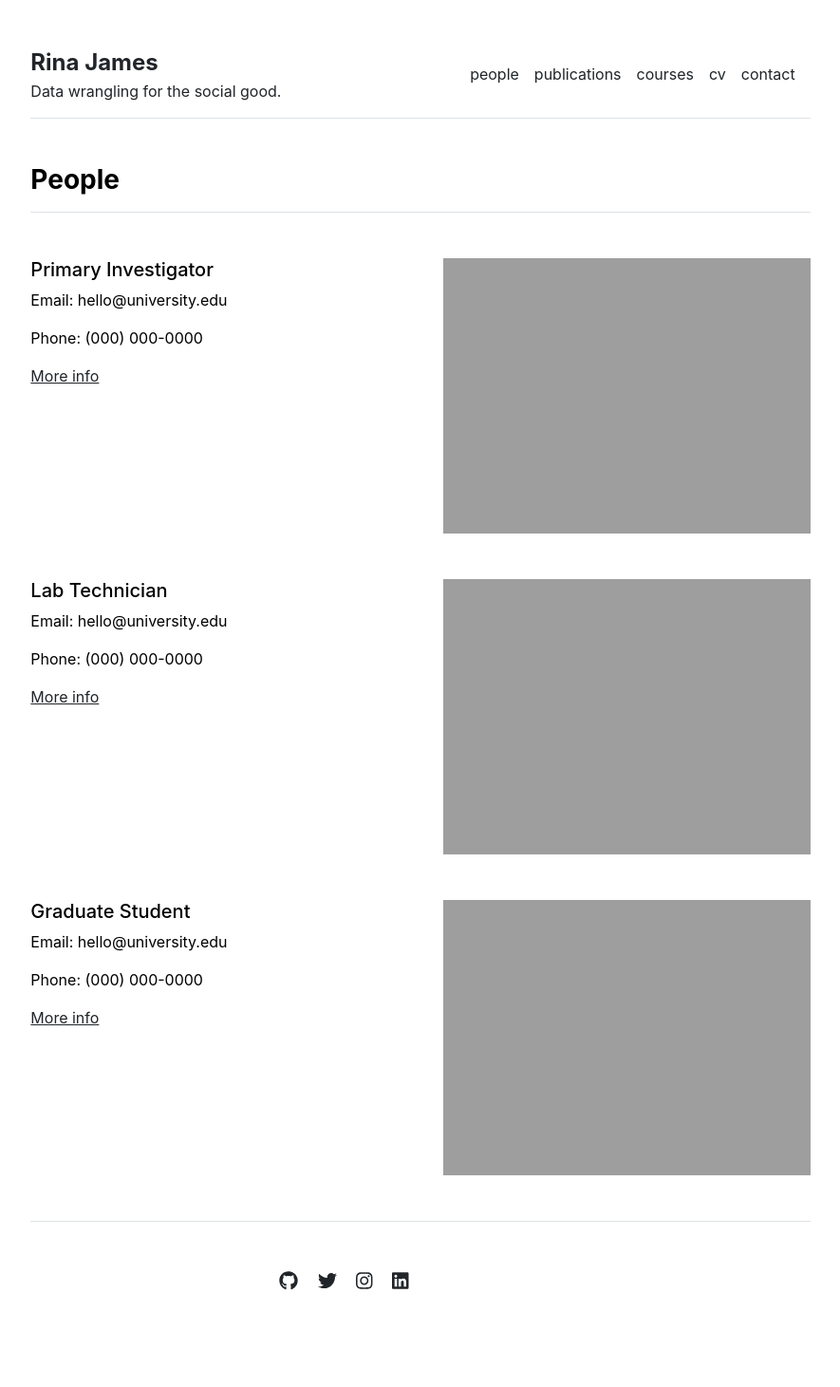
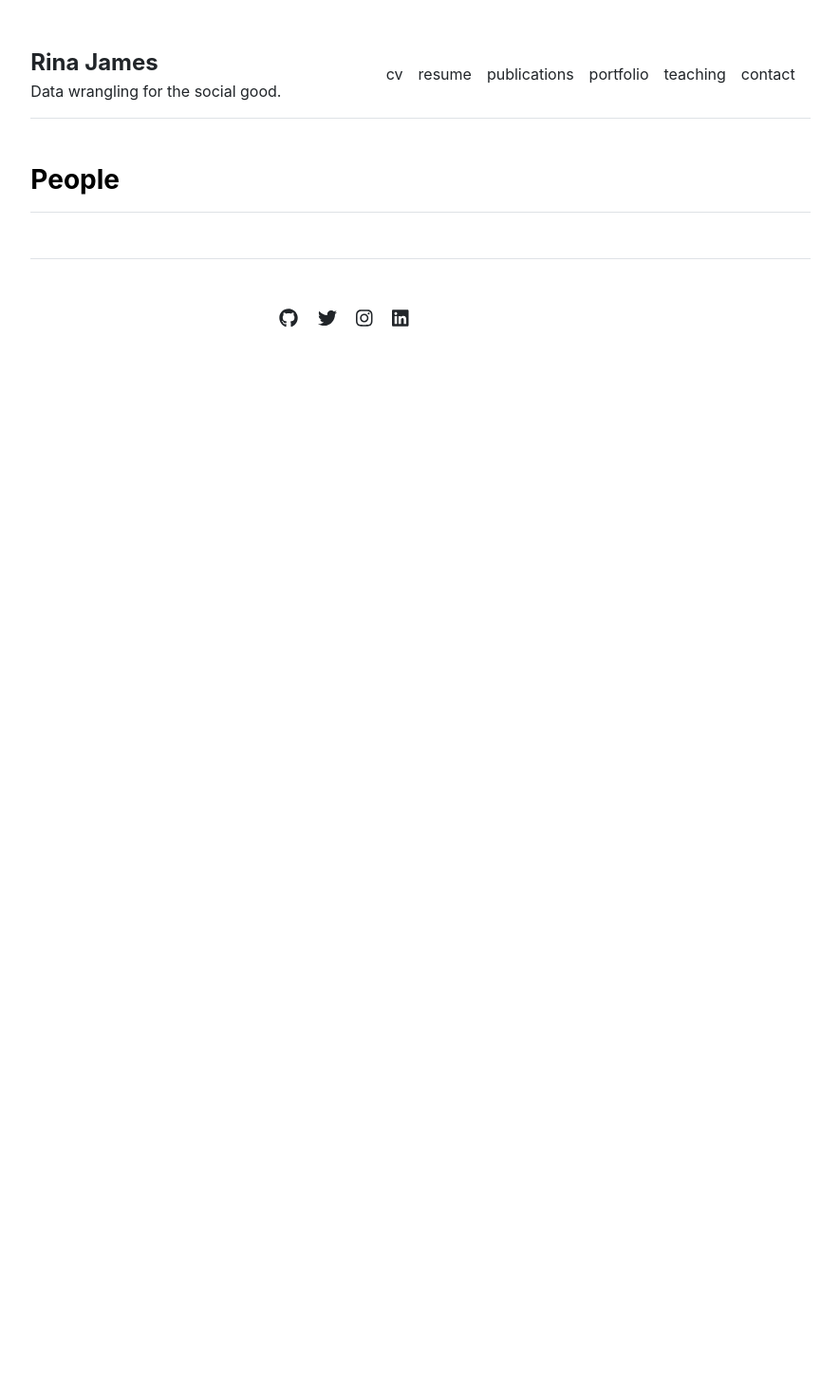
Before and after one commit to rinajames/rinajames.github.io, a Jekyll site: the page built from people.md, in a window 1280 px wide. Shown: the whole page at 95% size, without its empty margins (197-1082 px from the left). Built offline with Jekyll 4.4.1, drawn with Linux system fonts in a browser that asks for light colours; after the commit the page ends 900 px from its top, so only the background shows below that.

Commit message:
Update settings.yml

```diff
--- a/_data/settings.yml
+++ b/_data/settings.yml
@@ -1,14 +1,10 @@
 menu:
-- {name: 'people', url: '/people'}
+- {name: 'cv', url: '/cv'}
+- {name: 'resume', url: '/resume'}
 - {name: 'publications', url: '/publications'}
-- {name: 'courses', url: '/courses'}
-- {name: 'cv', url: '/cv'}
+- {name: 'portfolio', url: '/portfolio'}
+- {name: 'teaching', url: '/teaching'}
 - {name: 'contact', url: '/contact'}
-
-people:
-- {name: 'Primary Investigator', title: 'Researcher', department: 'Physics & Astronomy', institution: 'Some University', institution_address: '1 Main Street, Canada', phone: '(000) 000-0000', email: 'hello@university.edu', office: 'Science Building 505', image: 'assets/img/primary-investigator.jpg', url: 'primary-investigator'}
-- {name: 'Lab Technician', title: 'Researcher', department: 'Physics & Astronomy', institution: 'Some University', institution_address: '1 Main Street, Canada', phone: '(000) 000-0000', email: 'hello@university.edu', office: 'Science Building 505', image: 'assets/img/lab-technician.jpg', url: 'lab-technician'}
-- {name: 'Graduate Student', title: 'Researcher', department: 'Physics & Astronomy', institution: 'Some University', institution_address: '1 Main Street, Canada', phone: '(000) 000-0000', email: 'hello@university.edu', office: 'Science Building 505', image: 'assets/img/graduate-student.jpg', url: 'graduate-student'}
 
 courses:
 - {name: 'Vector Calculus', url: 'vector-calculus'}
@@ -16,10 +12,10 @@ courses:
 - {name: 'Stellar Structures', url: 'stellar-structures'}
 
 social:
-- {icon: 'github', link: 'https://github.com/LeNPaul'}
+- {icon: 'github', link: 'https://github.com/rinajames'}
 - {icon: 'twitter', link: 'https://twitter.com/paululele'}
 - {icon: 'instagram', link: 'https://instagram.com/paululele'}
 - {icon: 'linkedin', link: 'https://linkedin.com/in/lenpaul'}
 
 contacts:
-- {name: 'Dr. Academia', title: 'Professor', department: 'Physics & Astronomy', institution: 'Some University', institution_address: '1 Main Street, Canada', phone: '(000) 000-0000', email: 'hello@university.edu', office: 'Science Building 505', image: 'assets/img/contact.jpg'}
+- {name: 'Rina James', email: 'rinajamesmx@gmail.com', LinkedIn: '/rinajames'}
```
